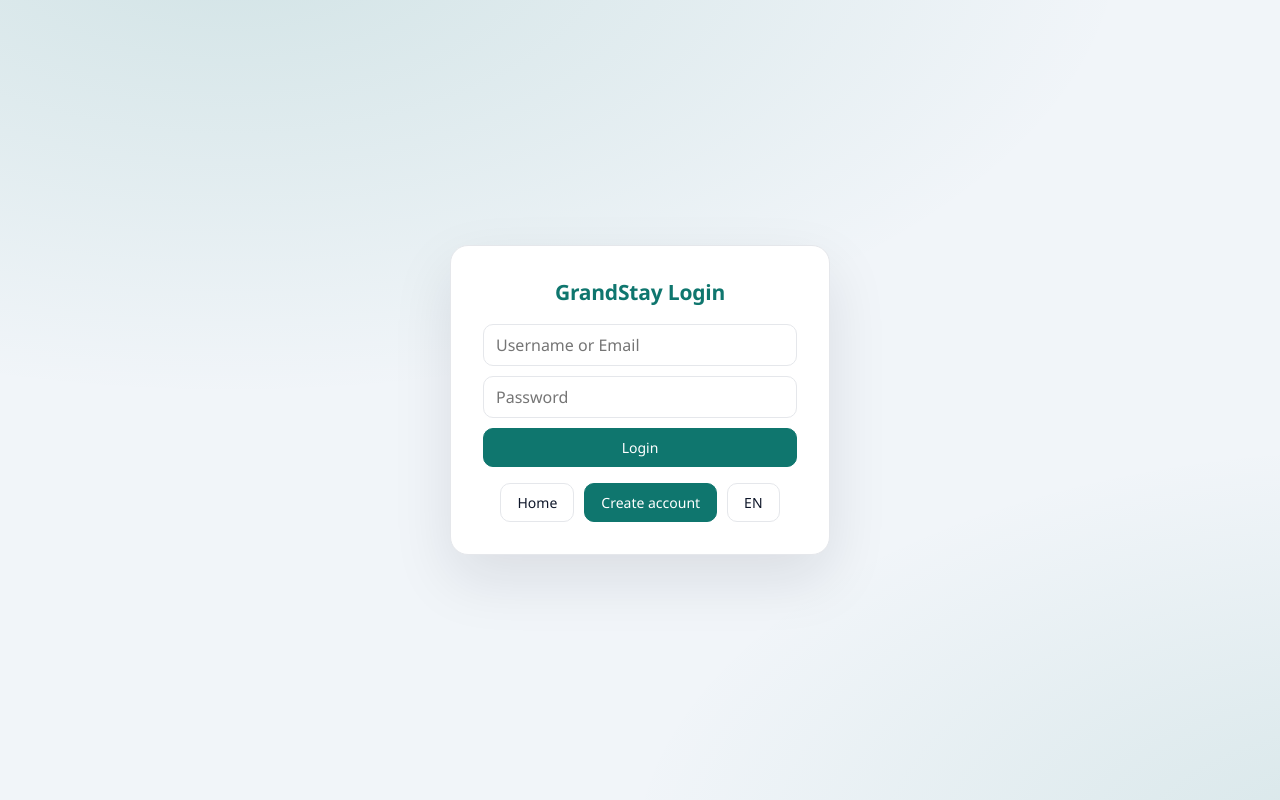
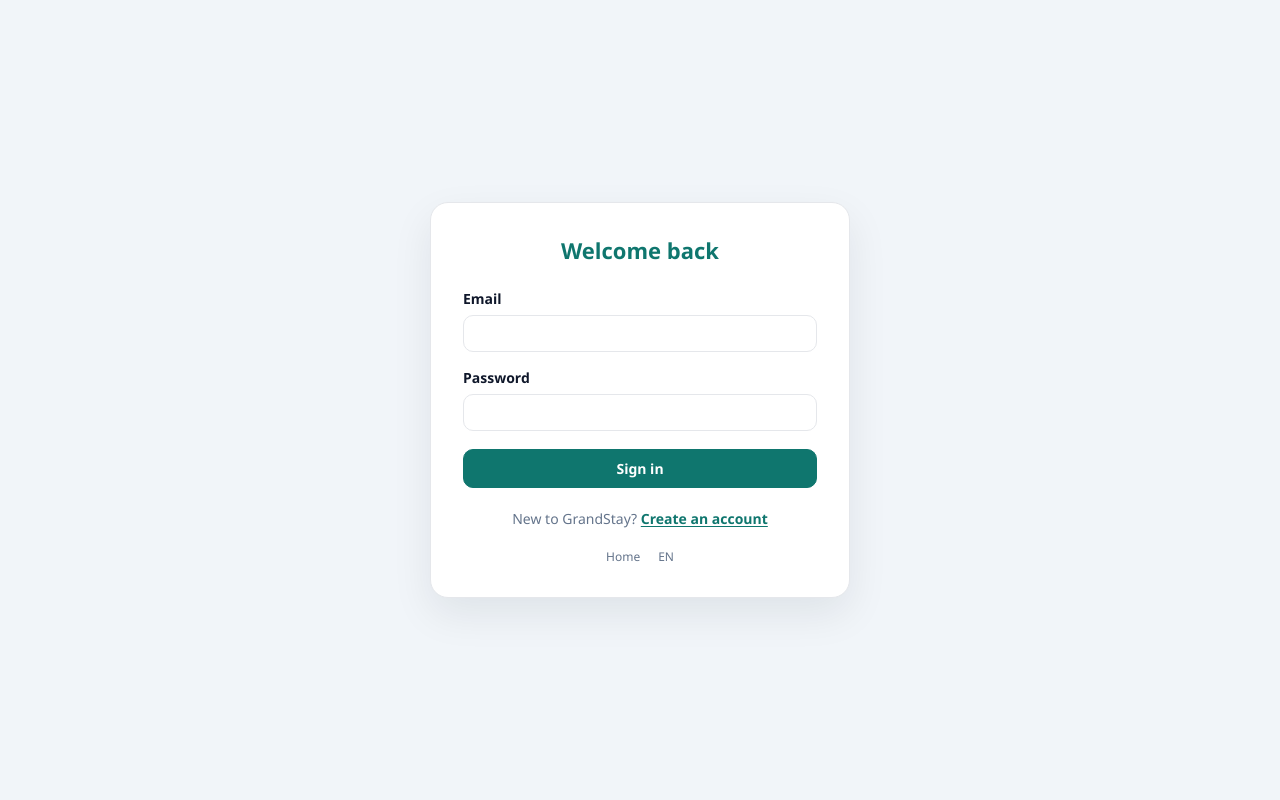
Before and after one commit to nshchepanskyi/Project_janglo-python-, a Django app: page /login/ in a window 1280 px wide. Run offline with Django 5.2, Linux system fonts and the light colour scheme.

Commit message:
Enhance login page styles and structure; update tests for new elements

```diff
--- a/hotel/static/hotel/style.css
+++ b/hotel/static/hotel/style.css
@@ -84,6 +84,25 @@ h3{margin:20px 0 8px;font-size:15px}
 .auth-card form{display:flex;flex-direction:column;gap:10px}
 .messages{margin-bottom:12px}.msg{padding:11px 14px;border-radius:10px;margin-bottom:8px}.msg.error{background:#fee2e2;color:#991b1b}.msg.success{background:#dcfce7;color:#166534}
 
+/* Login page: scoped styles keep the register/verification pages unchanged. */
+.login-page{min-height:100vh;min-height:100svh;padding:16px;background:#f1f5f9}
+.login-card{width:100%;max-width:420px;padding:32px;background:#fff;border:1px solid #e5e7eb;border-radius:18px;box-shadow:0 16px 40px rgba(15,23,42,.08)}
+.login-card h1{margin:0 0 24px;color:#0f766e;font-size:22px;font-weight:700;letter-spacing:0}
+.login-card form{gap:16px}
+.login-field{display:flex;flex-direction:column;gap:7px}
+.login-field label{color:var(--text);font-size:14px;font-weight:600}
+.login-field input{width:100%;height:37px;padding:7px 11px;background:#fff;border:1px solid #e5e7eb;border-radius:10px;color:#0f172a;font:inherit}
+.login-field input:focus-visible{outline:3px solid color-mix(in srgb,#0f766e 25%,transparent);outline-offset:1px;border-color:#0f766e}
+.login-submit{width:100%;height:39px;min-height:39px;margin-top:2px;border:1px solid #0f766e;border-radius:10px;background:#0f766e;color:#fff;font-weight:700;cursor:pointer}
+.login-submit:hover{background:#115e59;border-color:#115e59}
+.login-submit:focus-visible,.login-signup a:focus-visible,.login-utilities a:focus-visible{outline:3px solid color-mix(in srgb,#0f766e 35%,transparent);outline-offset:3px}
+.login-signup{margin:20px 0 0;text-align:center;color:var(--muted);font-size:14px;line-height:1.6}
+.login-signup a{color:#0f766e;font-weight:600;text-decoration:underline;text-underline-offset:2px}
+.login-utilities{display:flex;justify-content:center;gap:18px;margin-top:18px;font-size:12px}
+.login-utilities a{color:var(--muted);text-decoration:none}
+.login-utilities a:hover{color:#0f766e;text-decoration:underline}
+.login-card .msg{margin:0 0 14px}
+
 @media(max-width:900px){
   .kpi-row,.kpi-row.two{grid-template-columns:repeat(2,1fr)}
   .grid-2{grid-template-columns:1fr}
@@ -102,6 +121,7 @@ h3{margin:20px 0 8px;font-size:15px}
   .svc-pick{grid-template-columns:1fr}
   .room-grid{grid-template-columns:repeat(4,1fr)}
   .auth-card{width:100%;max-width:380px;padding:24px}
+  .login-card{max-width:420px;padding:28px 24px}
   .auth-actions{flex-wrap:wrap}
   .form-row{gap:8px}
 }
--- a/hotel/templates/hotel/login.html
+++ b/hotel/templates/hotel/login.html
@@ -1,22 +1,28 @@
 {% load tr_tags %}{% load static %}<!DOCTYPE html>
 <html lang="{{ lang }}" data-theme="{{ theme }}">
 <head><meta charset="utf-8"><meta name="viewport" content="width=device-width, initial-scale=1">
-<title>GrandStay — {% tr "Login" %}</title><link rel="icon" type="image/png" sizes="32x32" href="{% static 'hotel/favicon-32.png' %}?v=1"><link rel="icon" type="image/png" sizes="180x180" href="{% static 'hotel/favicon-180.png' %}?v=1"><link rel="shortcut icon" href="{% static 'hotel/favicon.ico' %}?v=1"><link rel="apple-touch-icon" sizes="180x180" href="{% static 'hotel/favicon-180.png' %}?v=1"><link rel="stylesheet" href="{% static 'hotel/style.css' %}?v=5"></head>
-<body class="auth-page">
-<div class="auth-card">
-  <h1>GrandStay {% tr "Login" %}</h1>
-  {% if messages %}{% for m in messages %}<div class="msg {{ m.tags }}">{% tr m %}</div>{% endfor %}{% endif %}
+<title>GrandStay — {% tr "Login" %}</title><link rel="icon" type="image/png" sizes="32x32" href="{% static 'hotel/favicon-32.png' %}?v=1"><link rel="icon" type="image/png" sizes="180x180" href="{% static 'hotel/favicon-180.png' %}?v=1"><link rel="shortcut icon" href="{% static 'hotel/favicon.ico' %}?v=1"><link rel="apple-touch-icon" sizes="180x180" href="{% static 'hotel/favicon-180.png' %}?v=1"><link rel="stylesheet" href="{% static 'hotel/style.css' %}?v=6"></head>
+<body class="auth-page login-page">
+<main class="auth-card login-card">
+  <h1>Welcome back</h1>
+  {% if messages %}{% for m in messages %}<div class="msg {{ m.tags }}" role="alert">{% tr m %}</div>{% endfor %}{% endif %}
   <form method="post">{% csrf_token %}
     {% if next %}<input type="hidden" name="next" value="{{ next }}">{% endif %}
-    <input name="login" placeholder="{% tr "Username or Email" %}" required>
-    <input name="password" type="password" placeholder="{% tr "Password" %}" required>
-    <button class="btn primary" type="submit">{% tr "Login" %}</button>
+    <div class="login-field">
+      <label for="login-email">Email</label>
+      <input id="login-email" name="login" type="text" autocomplete="username" aria-label="Email or username" required>
+    </div>
+    <div class="login-field">
+      <label for="login-password">Password</label>
+      <input id="login-password" name="password" type="password" autocomplete="current-password" required>
+    </div>
+    <button class="btn primary login-submit" type="submit">Sign in</button>
   </form>
-  <div class="auth-actions">
-    <a class="btn ghost" href="{% url 'hotel:home' %}">{% tr "Home" %}</a>
-    <a class="btn primary" href="{% url 'hotel:register' %}">{% tr "Create account" %}</a>
-    <a class="btn ghost" href="{% url 'hotel:toggle_lang' %}">{{ lang|upper }}</a>
-  </div>
-</div>
+  <p class="login-signup">New to GrandStay? <a href="{% url 'hotel:register' %}">Create an account</a></p>
+  <nav class="login-utilities" aria-label="Login page links">
+    <a href="{% url 'hotel:home' %}">{% tr "Home" %}</a>
+    <a href="{% url 'hotel:toggle_lang' %}" lang="{{ lang }}">{{ lang|upper }}</a>
+  </nav>
+</main>
 </body>
 </html>
```
Also changed, not shown: hotel/tests.py (+6 -1 lines).
